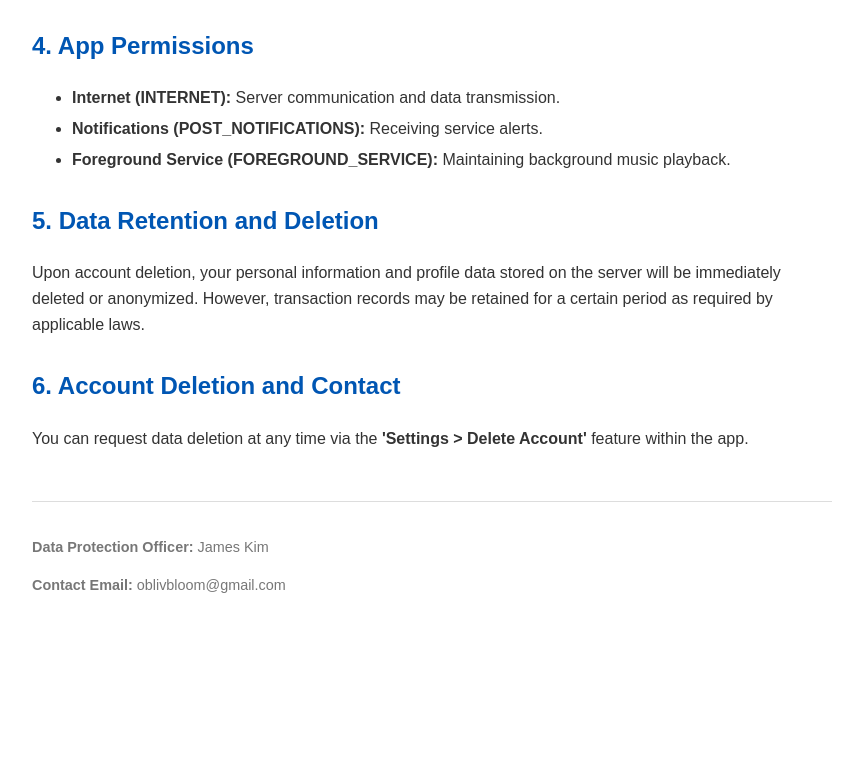
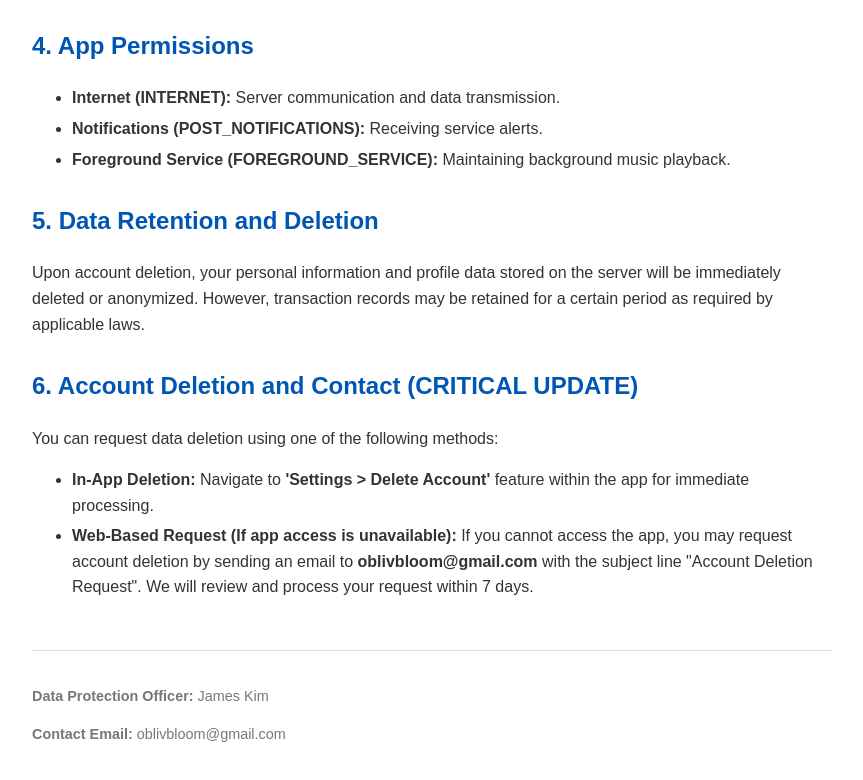
Before and after one commit to Oblivbloom/aiply, a plain HTML site: page en.html in a window 1280 px wide. Shown: the part 891-1671 px from the top of the page, without its empty margins (208-1071 px from the left). Before the commit the page ends 1522 px from the top, so only its background shows below. Drawn offline with Linux system fonts and the light colour scheme.

Commit message:
Revise Privacy Policy effective date and deletion process
Updated effective date and added detailed account deletion methods.

```diff
--- a/en.html
+++ b/en.html
@@ -17,7 +17,7 @@
 <body>
 
     <h1>Privacy Policy</h1>
-    <p><strong>Effective Date:</strong> January 4, 2026</p>
+    <p><strong>Effective Date:</strong> February 2, 2026</p>
 
     <p><strong>Antigravity</strong> (hereinafter referred to as the "Company") values your privacy and complies with the Google Play Developer Policy and applicable laws. This Privacy Policy explains how <strong>Aiply</strong> collects, uses, and protects your information.</p>
 
@@ -53,8 +53,12 @@
     <h2>5. Data Retention and Deletion</h2>
     <p>Upon account deletion, your personal information and profile data stored on the server will be immediately deleted or anonymized. However, transaction records may be retained for a certain period as required by applicable laws.</p>
 
-    <h2>6. Account Deletion and Contact</h2>
-    <p>You can request data deletion at any time via the <strong>'Settings > Delete Account'</strong> feature within the app.</p>
+    <h2>6. Account Deletion and Contact (CRITICAL UPDATE)</h2>
+    <p>You can request data deletion using one of the following methods:</p>
+    <ul>
+        <li><strong>In-App Deletion:</strong> Navigate to <strong>'Settings > Delete Account'</strong> feature within the app for immediate processing.</li>
+        <li><strong>Web-Based Request (If app access is unavailable):</strong> If you cannot access the app, you may request account deletion by sending an email to <strong>oblivbloom@gmail.com</strong> with the subject line "Account Deletion Request". We will review and process your request within 7 days.</li>
+    </ul>
 
     <div class="footer">
         <p><strong>Data Protection Officer:</strong> James Kim</p>
```
